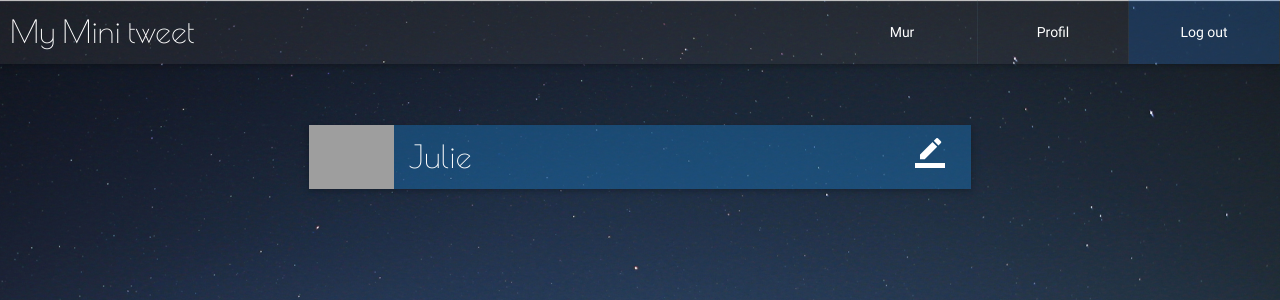
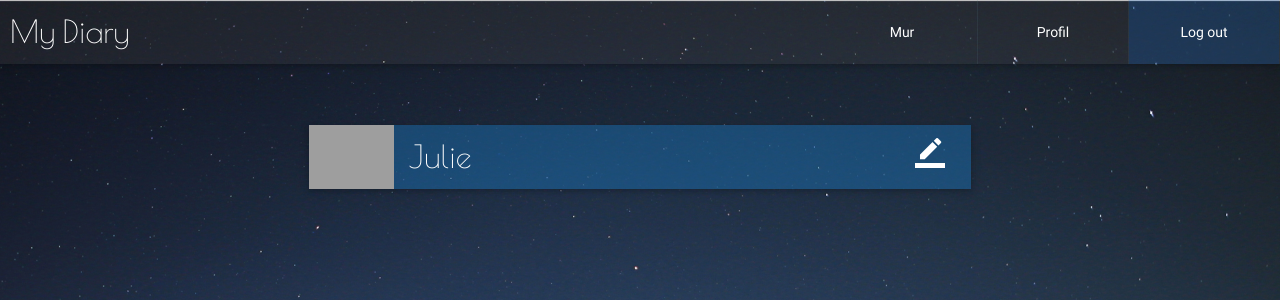
Before and after one commit to julie75p/My_Diary, a PHP site: page /core/views/home.php in a window 1280 px wide. Shown: the top 300 px of the page. Run offline with PHP 8.4, Linux system fonts and the light colour scheme; a user stored in the database is signed in; data comes from the database, SQL or seed files in the repository; grey boxes are pictures that could not be loaded.

Commit message:
modif project name

```diff
--- a/core/views/home.php
+++ b/core/views/home.php
@@ -45,7 +45,7 @@ if (isset($_POST["logOut"])) {
 <!DOCTYPE html>
 <html lang="fr">
 <head>
-	<title>My Mini Tweet</title>
+	<title>My Diary</title>
 	<!--Import Google Icon Font-->
 	<link href="http://fonts.googleapis.com/icon?family=Material+Icons" rel="stylesheet">
 	<!--Import materialize.css-->
@@ -61,7 +61,7 @@ if (isset($_POST["logOut"])) {
 	<header>
 		<nav class="navIndex">
 			<div class="nav-wrapper">
-				<a href="#" class="brand-logo">My Mini tweet</a>
+				<a href="#" class="brand-logo">My Diary</a>
 				<ul id="nav-mobile" class="right hide-on-med-and-down">
 					<li><a href="home.php" onClick="modalConnection();">Mur</a></li>
 					<li><a href="profil.php">Profil</a></li>
--- a/core/views/profil.php
+++ b/core/views/profil.php
@@ -26,7 +26,7 @@ if (isset($_POST["logOut"])) {
 <!DOCTYPE html>
 <html lang="fr">
 <head>
-	<title>My Mini Tweet</title>
+	<title>My Diary</title>
 	<!--Import Google Icon Font-->
 	<link href="http://fonts.googleapis.com/icon?family=Material+Icons" rel="stylesheet">
 	<!--Import materialize.css-->
@@ -41,7 +41,7 @@ if (isset($_POST["logOut"])) {
 	<header>
 		<nav class="navIndex">
 			<div class="nav-wrapper">
-				<a href="#" class="brand-logo">My Mini tweet</a>
+				<a href="#" class="brand-logo">My Diary</a>
 				<ul id="nav-mobile" class="right hide-on-med-and-down">
 					<li><a href="home.php" onClick="modalConnection();">Mur</a></li>
 					<li><a href="profil.php" onClick="modalConnection();">Profil</a></li>
--- a/index.php
+++ b/index.php
@@ -25,7 +25,7 @@ if (!isset($_SESSION['id_user'])) {
 	?>
 	<html>
 	<head>
-		<title>My Mini Tweet</title>
+		<title>My Diary</title>
 		<!--Import Google Icon Font-->
 		<link href="http://fonts.googleapis.com/icon?family=Material+Icons" rel="stylesheet">
 		<!--Import materialize.css-->
```
